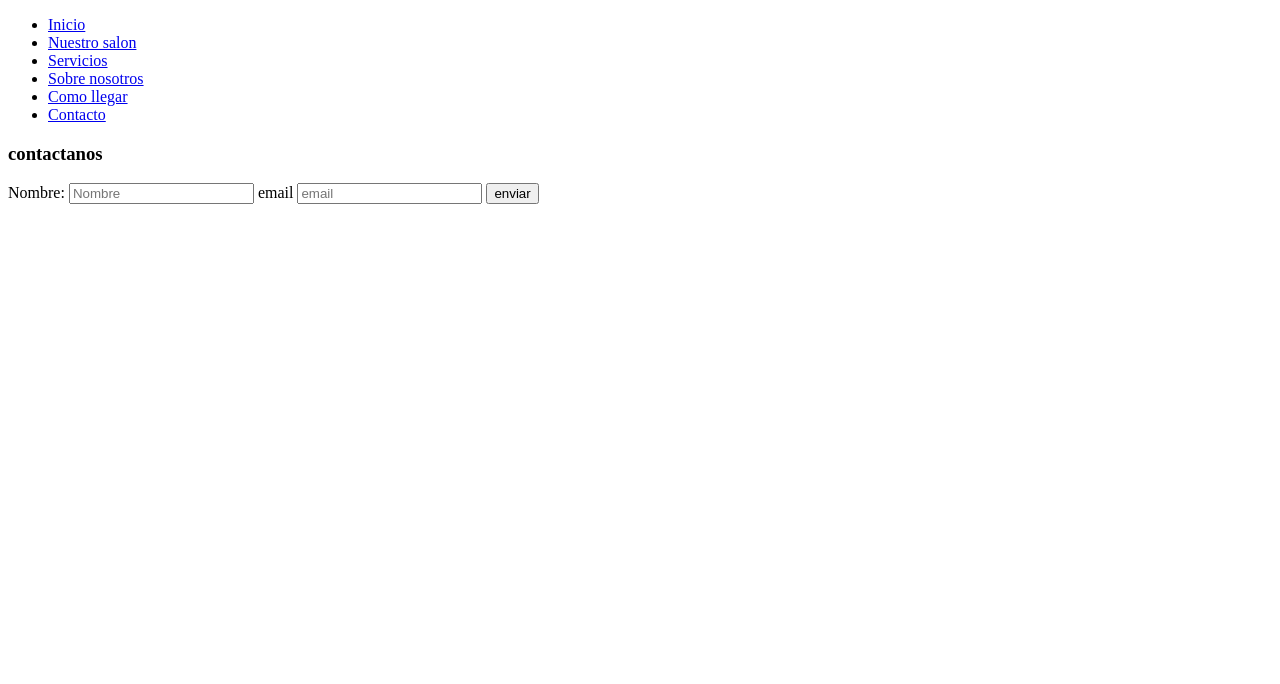
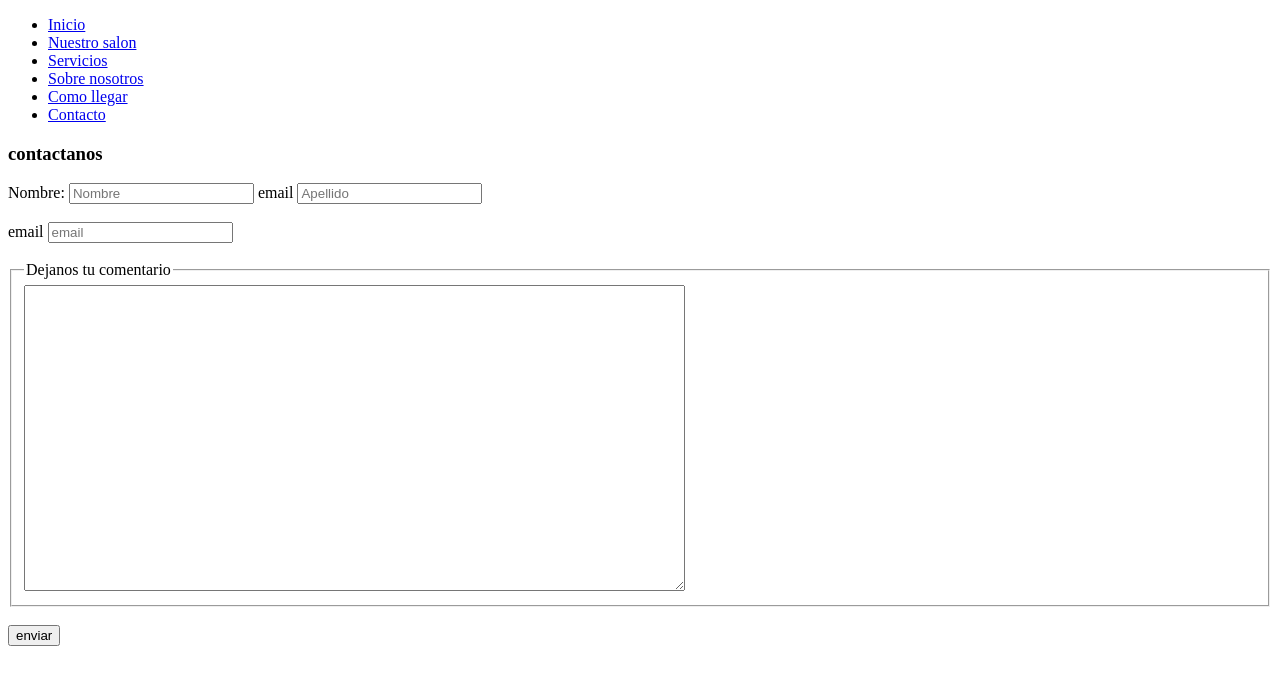
Before and after one commit to Juaco57/DW-23500-la-chacra-eventos, a plain HTML site: page Pages/contacto.html in a window 1280 px wide. Drawn offline with Linux system fonts and the light colour scheme.

Commit message:
agregamos form

```diff
--- a/Pages/contacto.html
+++ b/Pages/contacto.html
@@ -36,8 +36,19 @@
         <h3>contactanos</h3>
         <label for="Nombre">Nombre:</label>
         <input type="text" placeholder="Nombre">
+        <label for="Apellido">email</label>
+        <input type="text" placeholder="Apellido">
+        <br>
+        <br>
         <label for="email">email</label>
         <input type="text" placeholder="email">
+        <br>
+        <br>
+        <fieldset>
+            <legend>Dejanos tu comentario</legend>
+                <textarea name="dejanos tu comentario" id="" cols="80" rows="20"></textarea>
+        </fieldset>
+        <br>
         <input type="submit" value="enviar">
     </form>
 
```
Also changed, not shown: Pages/como-llegar.html (+4 -0 lines), index.html (+1 -0 lines).
